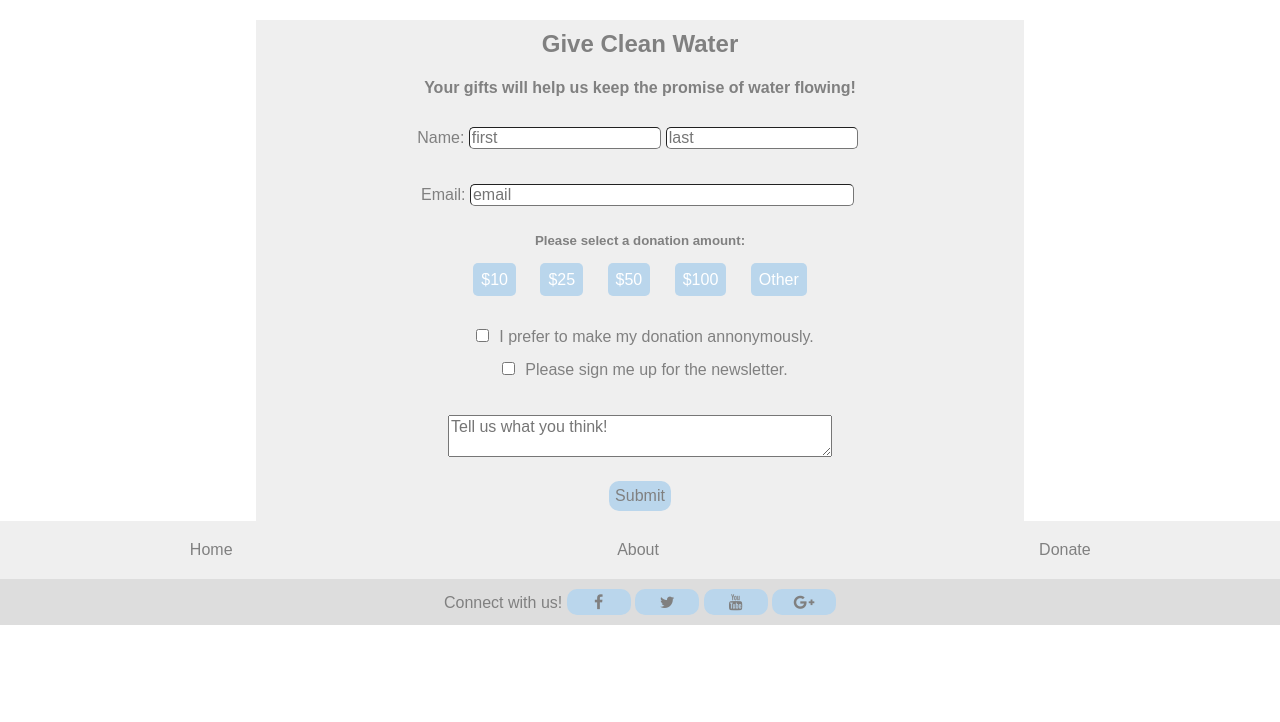
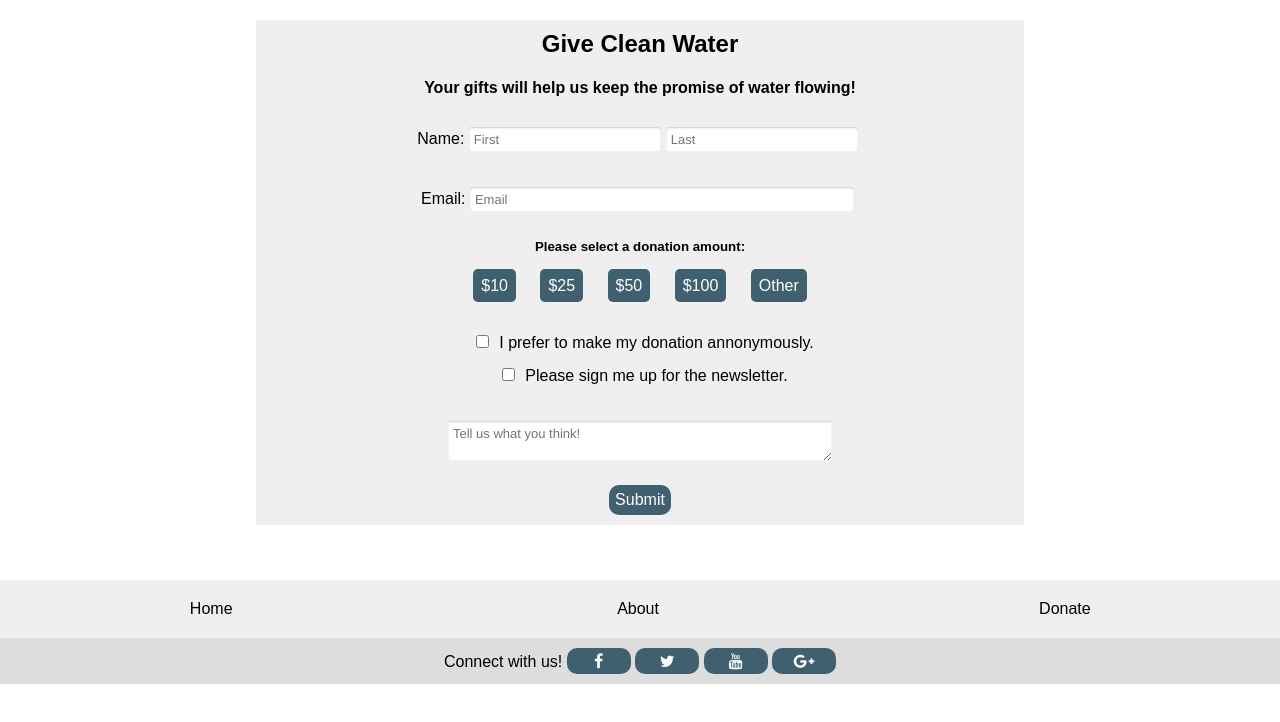
Before and after one commit to Ajhandler/GoodCause, a plain HTML site: page donate.html in a window 1280 px wide. Drawn offline with Linux system fonts and the light colour scheme.

Commit message:
changed button color and form styles

```diff
--- a/css/donate.css
+++ b/css/donate.css
@@ -1,12 +1,12 @@
 body {
   width: 100%;
   margin: 0 auto;
-  color: grey;
+  color: #000;
 }
 
 a {
   text-decoration: none;
-  color: grey;
+  color: #000;
 }
 
 .container {
@@ -21,7 +21,7 @@ h2 {
 }
 
 .amounts a {
-  background-color: #BAD6EC;
+  background-color: #3E606F;
   padding: 8px;
   margin: 10px;
   border-radius: 5px;
@@ -29,8 +29,9 @@ h2 {
   color: #fff;
 }
 
-.amounts a:active {
-  color: #DDDDDD;
+.amounts a:hover {
+  color: grey;
+  background-color: #FCFFF5;
 }
 
 form {
@@ -40,11 +41,18 @@ form {
 .firstname,
 .lastname,
 .email {
-  border-radius: 5px;
+  border-radius: 3px;
   margin-bottom: 5px;
   margin-right:5px;
   width: 25%;
   border-width: 1px;
+  border: none;
+  box-shadow: 0 1px 2px rgba(0,0,0,0.2) inset, 0 -1px 0 rgba(0,0,0,0.05) inset;
+  transition: all 0.2s linear;
+  font-family: "Helvetica Neue", sans-serif;
+  font-size: 13px;
+  color: #222;
+  padding: 5px;
 }
 
 .email {
@@ -63,14 +71,28 @@ form {
 .commentBox {
   margin: 20px;
   width: 50%;
+  border-width: 1px;
+  border: none;
+  box-shadow: 0 1px 2px rgba(0,0,0,0.2) inset, 0 -1px 0 rgba(0,0,0,0.05) inset;
+  transition: all 0.2s linear;
+  font-family: "Helvetica Neue", sans-serif;
+  font-size: 13px;
+  color: #222;
+  padding: 5px;
 }
 
 .submitButton {
-  background-color: #BAD6EC;
+  background-color: #3E606F;
+  color: #FFF;
   padding: 6px;
   border-radius: 10px;
   border: 0px;
   margin-bottom: 10px;
+}
+
+.submitButton:hover {
+  color: grey;
+  background-color: #FCFFF5;
 }
 
 .top {
@@ -81,7 +103,7 @@ form {
 }
 
 .bottom {
-  background-color: #DDDDDD;
+  background-color: #DDD;
   padding-top: 10px;
   padding-bottom: 10px;
 }
@@ -104,12 +126,29 @@ form {
 
 .social a i {
   width: 5%;
-  background-color: #BAD6EC;
+  background-color: #3E606F;
+  color: #FFF;
   padding-bottom: 5px;
   padding-top: 5px;
   border-radius: 10px;
 }
 
 .social a i:hover {
-  background-color: #fff;
+  background-color: #FCFFF5;
+  color: grey;
 }
+
+.page-wrap {
+  margin-bottom: 0px;
+  min-height: 100%;
+}
+
+.page-wrap:after {
+  content: "";
+  display: block;
+}
+
+footer, .page-wrap:after {
+  /* .push must be the same height as footer */
+  height: 55px;
+}
--- a/donate.html
+++ b/donate.html
@@ -9,6 +9,7 @@
 
 </head>
 <body>
+  <div class="page-wrap">
 
     <div class="container">
       <h2>Give Clean Water</h2>
@@ -17,10 +18,10 @@
 
       <div class="payment">
         <form class="name">
-        Name: <input type="text" name="firstname" placeholder="first" class="firstname"><input type="text" name="lastname" placeholder="last"class="lastname">
+          Name: <input type="text" name="firstname" placeholder="First" class="firstname"><input type="text" name="lastname" placeholder="Last"class="lastname">
         </form>
         <form class="contact">
-        Email: <input type="text" name="email" placeholder="email" class="email">
+          Email: <input type="text" name="email" placeholder="Email" class="email">
         </form>
       </div>
 
@@ -48,6 +49,7 @@
 
 
     </div>
+  </div>
 
 
 
@@ -59,7 +61,7 @@
         <a href="index.html">Home</a>
       </div>
       <div class="about">
-        <a href="about.html">About</a>
+        <a href="info.html">About</a>
       </div>
       <div class="donate">
         <a href="donate.html">Donate</a>
```
Lines whose indentation alone changed are shown as unchanged.
